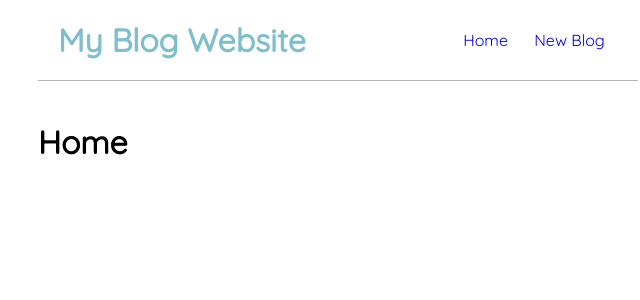
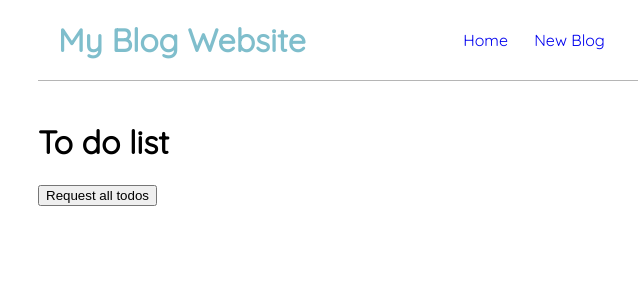
Before and after one commit to moshe-code/React-Blog-Project, a React (Create React App) app: page / in a window 1280 px wide. Shown: the top 300 px of the page, without its empty margins (302-942 px from the left). Built offline with nearby package versions, Linux system fonts and the light colour scheme.

Commit message:
init stage 5

```diff
--- a/src/components/Home.js
+++ b/src/components/Home.js
@@ -1,9 +1,41 @@
+import { useState } from "react"
+
+
 const Home = () => {
+    const [todoList,setTodoList] = useState([])
+
+
+
+
+    const handleRequestAllTodos = () =>{
+        fetch('https://jsonplaceholder.typicode.com/todos')
+        .then(res => res.json())
+        .then(data =>{
+            setTodoList(data);
+        })
+
+        .catch(e => {
+            console.log(e);
+        })
+
+
+
+    }
+
     return (
         <div className="Home-root">
             <br></br>
-            <h1>Home</h1>
-
+            <h1>To do list</h1>
+            <button
+                onClick={handleRequestAllTodos}
+                >Request all todos</button>
+                <ul>
+                    {
+                        todoList.map(element =>{
+                            return <li key={`todo-item-${element.id}`}>{element.title}</li>
+                        })
+                    }
+                    </ul>
         </div>
     )
 }
```
